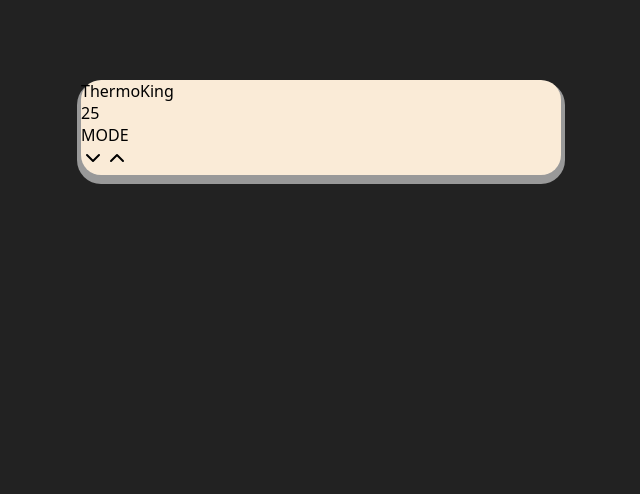
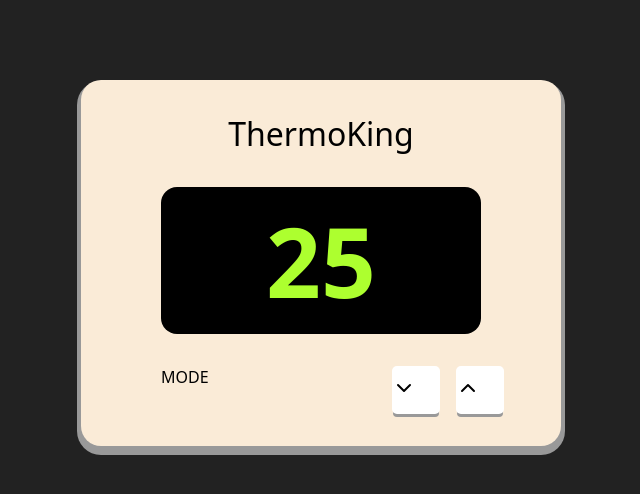
Before and after one commit to drkedrkedjon/thermostat-in-react, a React (Vite) app: page / in a window 1280 px wide. Shown: the top 494 px of the page, without its empty margins (319-959 px from the left). Built offline with nearby package versions, Linux system fonts and the light colour scheme.

Commit message:
Working on CSS

```diff
--- a/src/components/Thermostato/Thermostato.jsx
+++ b/src/components/Thermostato/Thermostato.jsx
@@ -5,18 +5,18 @@ export default function Thermostato() {
   return (
     <>
       <div className={styles.thermostato}>
-        <h1>ThermoKing</h1>
-        <div className="thermostato__display">25</div>
-        <div>
+        <h1 className={styles.h1}>ThermoKing</h1>
+        <div className={styles.display}>25</div>
+        <div className={styles.buttons_group}>
           <div>
             <label htmlFor="">MODE</label>
             <input type="checkmark" />
           </div>
-          <div>
-            <button>
+          <div className={styles.chevrons_group}>
+            <button className={styles.chevron_btn}>
               <ChevronDown />
             </button>
-            <button>
+            <button className={styles.chevron_btn}>
               <ChevronUp />
             </button>
           </div>
--- a/src/components/Thermostato/Thermostato.module.css
+++ b/src/components/Thermostato/Thermostato.module.css
@@ -1,5 +1,39 @@
 .thermostato {
+  display: flex;
+  flex-direction: column;
+  align-items: center;
+  gap: 2rem;
   background-color: antiquewhite;
   border-radius: 20px;
   box-shadow: 0 5px 0 4px #999;
+  padding: 2rem 5rem;
 }
+.h1 {
+  font-size: 2rem;
+}
+.display {
+  background-color: black;
+  border-radius: 16px;
+  align-self: stretch;
+  font-size: 6rem;
+  font-weight: 900;
+  color: greenyellow;
+  text-align: center;
+  padding: 0.5rem;
+}
+.buttons_group {
+  display: flex;
+  justify-content: space-between;
+  align-self: stretch;
+}
+.chevrons_group {
+  display: flex;
+  gap: 1rem;
+}
+.chevron_btn {
+  width: 3rem;
+  height: 3rem;
+  border-radius: 5px;
+  box-shadow: 0 4px 0 -1px #999;
+  background-color: #ffffff;
+}
```
